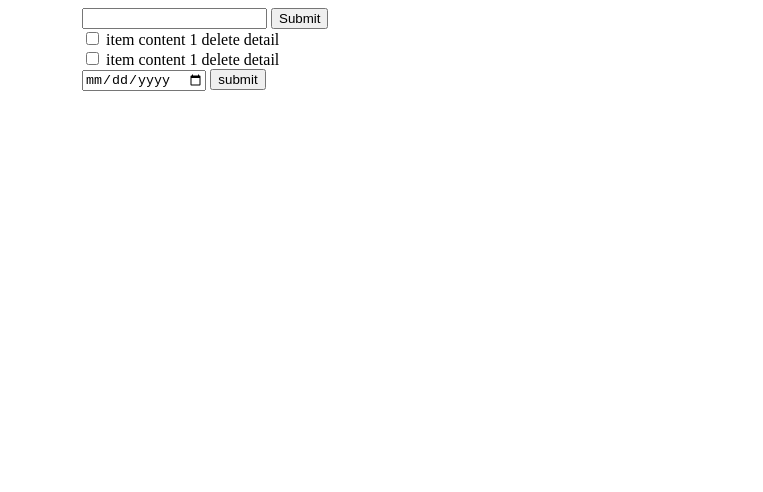
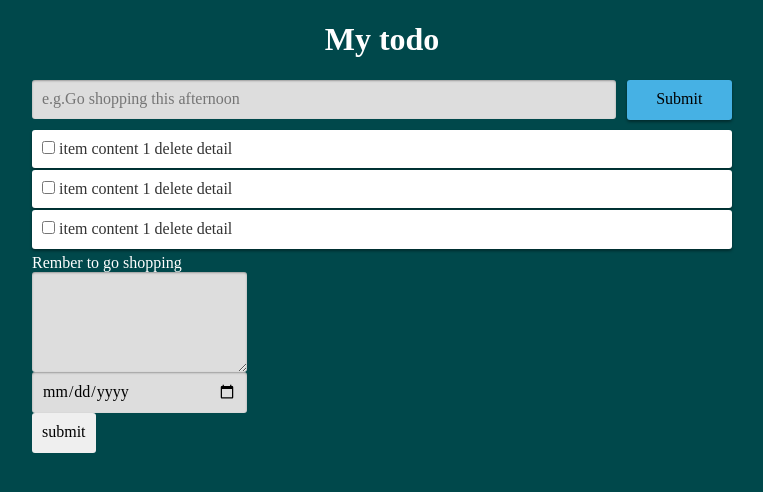
Before and after one commit to hbclark/jquery-todo, a website: page index.html in a window 1280 px wide. Shown: the whole page, without its empty margins (258-1021 px from the left). Drawn offline with nearby package versions, Linux system fonts and the light colour scheme.

Commit message:
simple interface

```diff
--- a/css/base.css
+++ b/css/base.css
@@ -1,12 +1,165 @@
 *{
     background-color: rgba(red, green, blue, .1);
+    box-sizing: border-box;
+    -moz-box-sizing: border-box;
+    -webkit-box-sizing: border-box;
+    -webkit-transition: background-color .2s;
+    -moz-transition: background-color .2s;
+    -ms-transition: background-color .2s;
+    -o-transition: background-color .2s;
+    outline: 0px;
 }
+
 body{
-    /*background-color: black; */
+    background-color: #00484b;
+    color: #fff;
+
+
 }
 
 .container{
-    max-width: 600px;
+    max-width: 700px;
     margin:0 auto;
+    position: relative;
 
 }
+h1{
+    text-align: center;
+}
+
+.add-task{
+    margin-bottom: 10px;
+    width:100%;
+}
+.add-task input[type=text]{
+    display:inline-block;
+    width:83.4%;
+    margin-right: 1%;
+}
+
+.add-task button[type=submit]{
+    display: inline-block;
+    width: 15%;
+    background:#46b1e4;
+
+}
+.add-task [type=submit]:hover{
+    transform: translateY(1px);
+    box-shadow: 0px 2px 3px rgba(0,0,0,.3);
+    background:#5fb9e4;
+}
+.add-task [type=submit]:active,
+.add-task [type=submit]:visited{
+    background:#5fb9e4;
+    transform: translateY(2px);
+    box-shadow:0 2px 5px rgba(0,0,0,.3);
+}
+.add-task button[type=submit]:focus{
+    background: #5fb9e4;
+}
+.add-task [type=submit],
+.task-item{
+    box-shadow: 0 2px 3px rgba(0,0,0,.4);
+}
+.task-item{
+    padding:10px;
+    background-color: #fff;
+    color:#333;
+    margin-bottom: 2px;
+    border-radius: 3px;
+    box-shadow: 0 2px 3px rgba(0,0,0,.4);
+    cursor: pointer;
+    transition: background-color .2s;
+
+    -webkit-border-radius: 3px;
+    -moz-border-radius: 3px;
+    -ms-border-radius: 3px;
+    -o-border-radius: 3px;
+}
+.task-item:hover{
+    background-color: #ddd;
+}
+.task-detail,.task-detail-mask{
+    position: absolute;
+}
+/*.task-detail{
+    padding: 10px;
+    bottom:0;
+    right:0;
+    width: 50%;
+    height: 100%;
+    background: #fff;
+    color: #333;
+}
+.task-detail .content{
+    padding: 10px;
+    font-weight: 900;
+    cursor: pointer;
+}
+
+.task-detail>*{
+    margin-bottom: 10px;
+}
+.task-detail-mask{
+    top:0;
+    bottom:0;
+    right: 0;
+    left:0;
+    background: rgba(30,30,30,.6);
+} */
+.task-list{
+    margin: 5px 0;
+}
+
+input,
+.task-item,
+.task-detail-mask,
+button,
+textarea{
+
+    border-radius: 3px;
+    -webkit-border-radius: 3px;
+    -moz-border-radius: 3px;
+    -ms-border-radius: 3px;
+    -o-border-radius: 3px;
+}
+
+button,
+textarea,
+input[type=text],
+input[type=date]{
+    border: 0px;
+    padding:10px;
+}
+
+textarea
+{
+    width:100%;
+    min-height:100px;
+
+}
+button{
+
+    border: 0px;
+    cursor:pointer;
+    height:40px;
+
+
+}
+
+textarea,
+input[type=text],input[type=date]{
+
+    width: 100%;
+    display: block;
+    background: #ddd;
+    box-shadow: inset 0 1px 2px rgba(0,0,0,.3);
+}
+
+input[type=text]:hover,
+input[type=text]:focus,
+input[type=date]:hover,
+input[type=date]:focus,{
+    background: #fff;
+    box-shadow: inset 0 1px 2px rgba(0,0,0,.3);
+}
--- a/index.html
+++ b/index.html
@@ -5,18 +5,21 @@
     <meta charset="UTF-8">
     <meta name="viewport" content="width=device-width, initial-scale=1.0">
     <meta http-equiv="X-UA-Compatible" content="ie=edge">
+    <link rel="stylesheet" href="node_modules/normalize.css/normalize.css">
     <link rel="stylesheet" href="css/base.css">
     <title>Document</title>
 </head>
 
 <body>
+
     <div class="container"> <!--container -->
+        <h1>My todo</h1>
         <div class="add-task">
-            <input type="text">
-            <button>Submit</button>
+            <input type="text" placeholder="e.g.Go shopping this afternoon">
+            <button type="submit">Submit</button>
 
         </div>
-        <div class="task-list">
+        <div class="task-list">   <!--task details-->
             <div class="task-item">
                 <span>
                     <input type="checkbox">
@@ -37,16 +40,29 @@
                 <span>delete</span>
                 <span>detail</span>
             </div>
+            <div class="task-item">
+                <span>
+                    <input type="checkbox">
+                </span>
+                <span class="task-content">
+                    item content 1
+                </span>
+
+                <span>delete</span>
+                <span>detail</span>
+            </div>
         </div>
+        <div class="task-detail-mask"></div>
         <div class="task-detail">
             <div class="content">
+                Rember to go shopping
             </div>
             <div class="remark">
 
             </div>
             <div>
                 <div class="desc">
-
+                   <textarea name="" id=""></textarea>
                 </div>
             </div>
 
@@ -56,7 +72,7 @@
                 <button type="submit">submit</button>
             </div>
 
-        </div>
+        </div><!--task detail end-->
 
     </div><!--container end-->
 
```
Also changed, not shown: package.json (+6 -1 lines), 1 other file.
